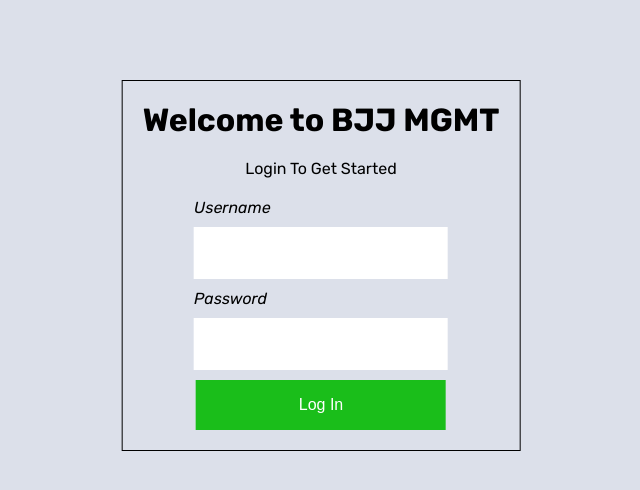
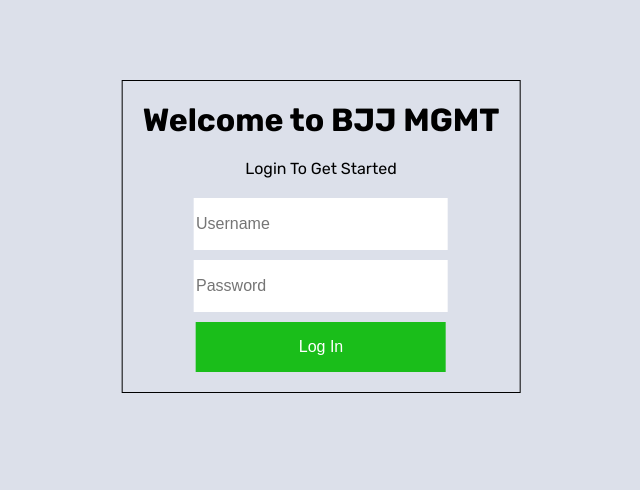
Before and after one commit to choijake0207/BJJ-academy, a React (Vite) app: page / in a window 1280 px wide. Shown: the top 490 px of the page, without its empty margins (319-959 px from the left). Built offline with nearby package versions, Linux system fonts and the light colour scheme.

Commit message:
remove labels

```diff
--- a/src/Pages/Login.jsx
+++ b/src/Pages/Login.jsx
@@ -23,19 +23,19 @@ export function LoginForm ({handleLogin}) {
 
     return (
         <form className="login-form" onSubmit={handleSubmit}>
-            <label>Username</label>
             <input
                 type="text"
                 name="username"
                 value={form.username}
                 onChange={(e) => handleChange(e)}
+                placeholder="Username"
             />
-            <label>Password</label>
             <input
                 type="password"
                 name="password"
                 value={form.password}
                 onChange={(e) => handleChange(e)}
+                placeholder="Password"
             />
             <button type="submit">Log In</button>
         </form>
```
